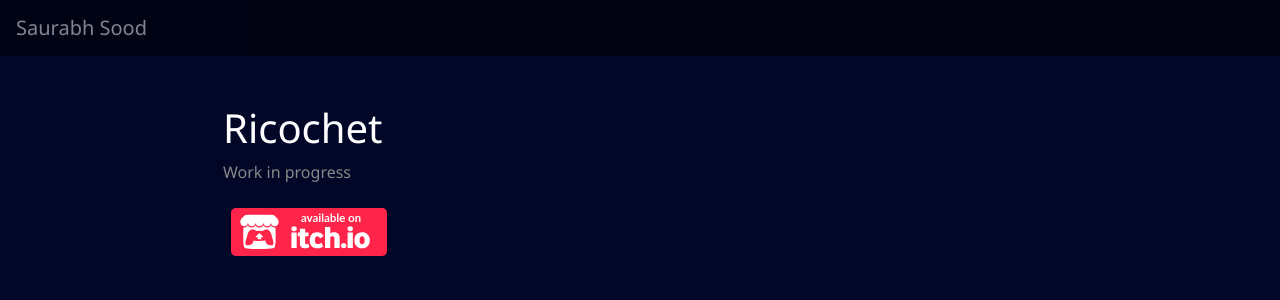
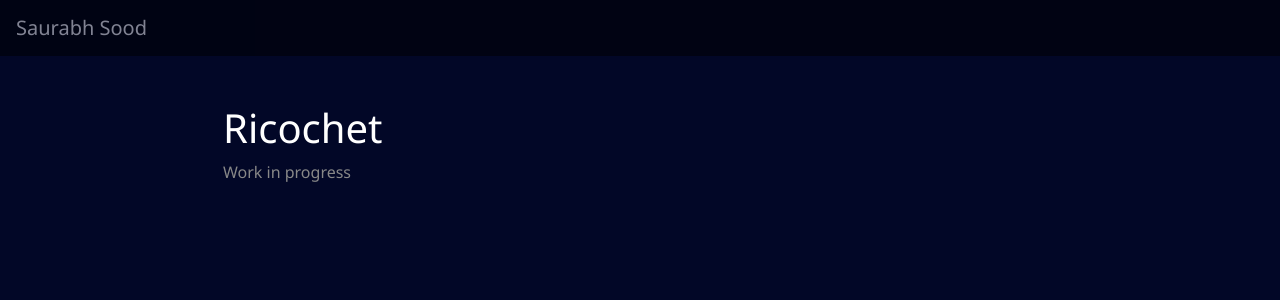
Before and after one commit to xSooDx/xsoodx.github.com, a Jekyll site: the page built from projects/ricochet.md, in a window 1280 px wide. Shown: the top 300 px of the page. Built offline with Jekyll 4.4.1, drawn with Linux system fonts in a browser that asks for light colours.

Commit message:
gitignore

```diff
--- a/projects/ricochet.md
+++ b/projects/ricochet.md
@@ -4,5 +4,3 @@
 ---
 
 Work in progress
-
-[![itch.io Store Link](/assets/media/itch-store-badge.svg)](https://xsoodx.itch.io/loo){:class="store-badge"}
```
Also changed, not shown: 1 other file.
